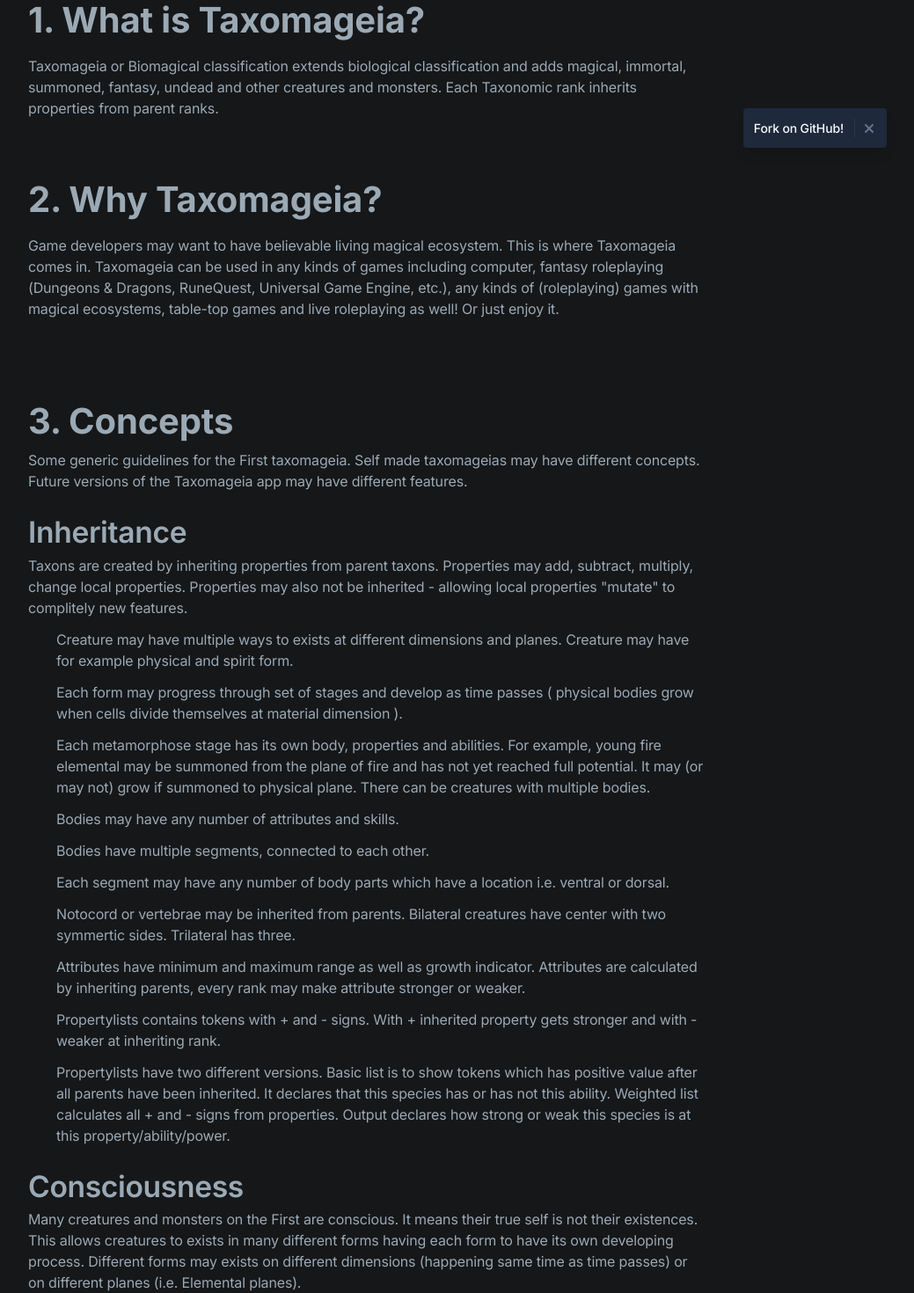
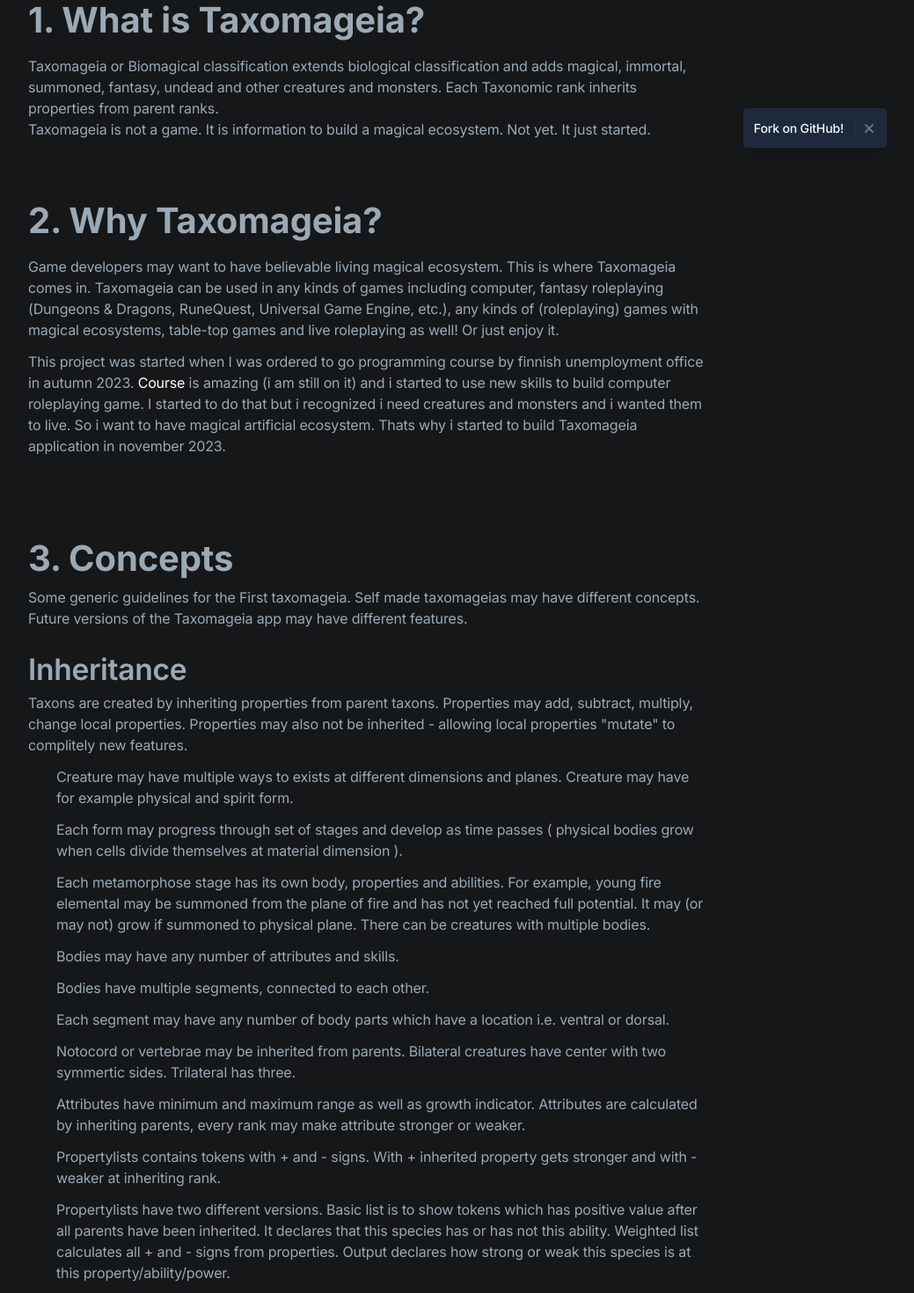
Before and after one commit to Nerdman4U/taxomageia-frontend, a Next.js app: page /doc in a window 1280 px wide. Shown: the part 600-2070 px from the top of the page at 88% size, without its empty margins (224-1263 px from the left). Built offline with nearby package versions, Linux system fonts and the light colour scheme.

Commit message:
docs(taxomageia documentation): just few lines about history of this project

```diff
--- a/app/components/doc.tsx
+++ b/app/components/doc.tsx
@@ -51,14 +51,22 @@ const Doc = () => {
             <p>
               Taxomageia or Biomagical classification extends biological classification and adds magical, immortal, summoned, fantasy, undead and other creatures and monsters. Each Taxonomic rank inherits properties from parent ranks.
             </p>
+            <p>
+              Taxomageia is not a game. It is information to build a magical ecosystem. Not yet. It just started.
+            </p>
           </div>
+
           <div id="why" className="max-w-3xl mx-auto md:pb-16">
             <h3 className="h3 mb-3 text-gray-400">2. Why Taxomageia?</h3>
-            <p>
+            <p className="mb-3">
               Game developers may want to have believable living magical ecosystem. This is where Taxomageia comes in. Taxomageia can be used in any kinds of games including computer, fantasy roleplaying (Dungeons & Dragons, RuneQuest, Universal Game Engine, etc.), any kinds of (roleplaying) games with magical ecosystems, table-top games and live roleplaying as well! Or just enjoy it.
             </p>
+            <p>
+              This project was started when I was ordered to go programming course by finnish unemployment office in autumn 2023. <a className="text-white" role="button" href="https://fullstackopen.com/en/" target="_blank">Course</a> is amazing (i am still on it) and i started to use new skills to build computer roleplaying game. I started to do that but i recognized i need creatures and monsters and i wanted them to live. So i want to have magical artificial ecosystem. Thats why i started to build Taxomageia application in november 2023.
+            </p>
           </div>
-          <div id="current" className="max-w-3xl mx-auto md:pb-16 my-6">
+
+          <div id="current" className="max-w-3xl mx-auto md:pb-16 mb-6">
             <h3 className="h3 mt-6 mb-1 text-gray-400">3. Concepts</h3>
             <p>
               Some generic guidelines for the First taxomageia. Self made taxomageias may have different concepts. Future versions of the Taxomageia app may have different features.
@@ -165,7 +173,15 @@ const Doc = () => {
               </table>
 
               <h4 className="h4 mt-6 mb-1">BodySegment</h4>
-              <p>Body segment may contain connected segments. Each segment may also contain body parts. See below.</p>
+              <p>
+                Body segment may contain connected segments. Each segment may also contain body parts. See below.
+              </p>
+              <p>
+                Segment may be a center segment (Body.centerSegments[]). In this case, it is not considered lateral. In other cases, it is lateral and it will be multiplied by the number of sides body has (Body.centerSides).
+              </p>
+              <p>
+                Note: if a segment is not a center segment, its connections are not either.
+              </p>
               <table className="my-3">
               <tbody>
                 <tr>
@@ -210,6 +226,7 @@ const Doc = () => {
 
               <h4 className="h4 mt-6 mb-1">Mins, Maxes, Growths, Skills</h4>
               <p>Numeric values for attributes with key and values.</p>
+              <p>Growths are numeric values to describe how much actual value changes when metamorphosis evolves (using interval and period).</p>
               <table className="my-3">
               <tbody>
                 <tr>
```
